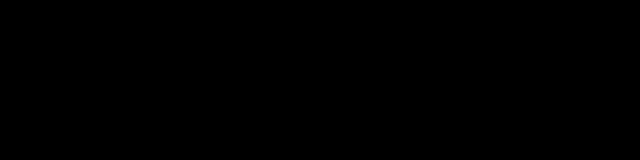
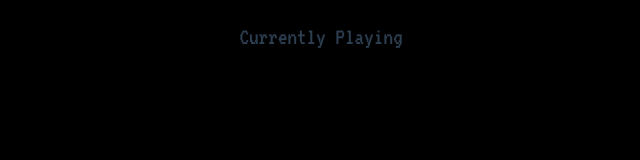
Before and after one commit to sasham43/pirate-tv, a Vue app: page /currently-playing in a window 1280 px wide. Shown: the top 160 px of the page, without its empty margins (319-959 px from the left). Built offline with nearby package versions, Linux system fonts and the light colour scheme.

Commit message:
add currentlyplaying

```diff
--- a/src/router/index.js
+++ b/src/router/index.js
@@ -2,6 +2,7 @@
 import VueRouter from 'vue-router'
 import Home from '../views/Home.vue'
 import ChannelList from '../views/ChannelList.vue'
+import CurrentlyPlaying from '../views/CurrentlyPlaying.vue'
 
 Vue.use(VueRouter)
 
@@ -23,7 +24,12 @@
         path: '/channels',
         name: 'channels',
         component: ChannelList
-    }
+    },
+    {
+        path: '/currently-playing',
+        name: 'currently-playing',
+        component: CurrentlyPlaying
+    },
 ]
 
 const router = new VueRouter({
--- /dev/null
+++ b/src/views/CurrentlyPlaying.vue
@@ -0,0 +1,29 @@
+<template>
+    <div>
+        <div class="page-icon">
+            <Hex @click.native="goToMenu()" icon="fa-tv" label="Menu"></Hex>
+        </div>
+        <div class="current-header">
+            Currently Playing
+        </div>
+        <div class="currently-playing">
+            {{currentChannel}}
+        </div>
+    </div>
+</template>
+
+
+<script>
+import { mapGetters } from 'vuex'
+
+export default {
+    name: 'CurrentlyPlaying',
+    computed: {
+        ...mapGetters('channels', ['currentChannel'])
+    },
+}
+</script>
+
+<style scoped>
+
+</style>
```
